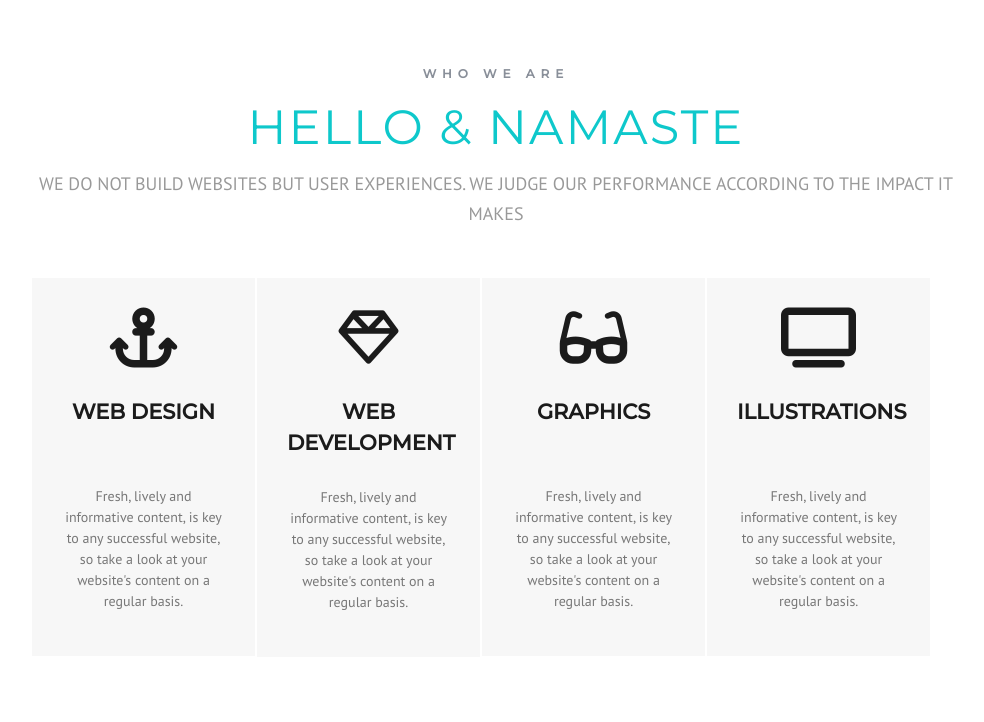
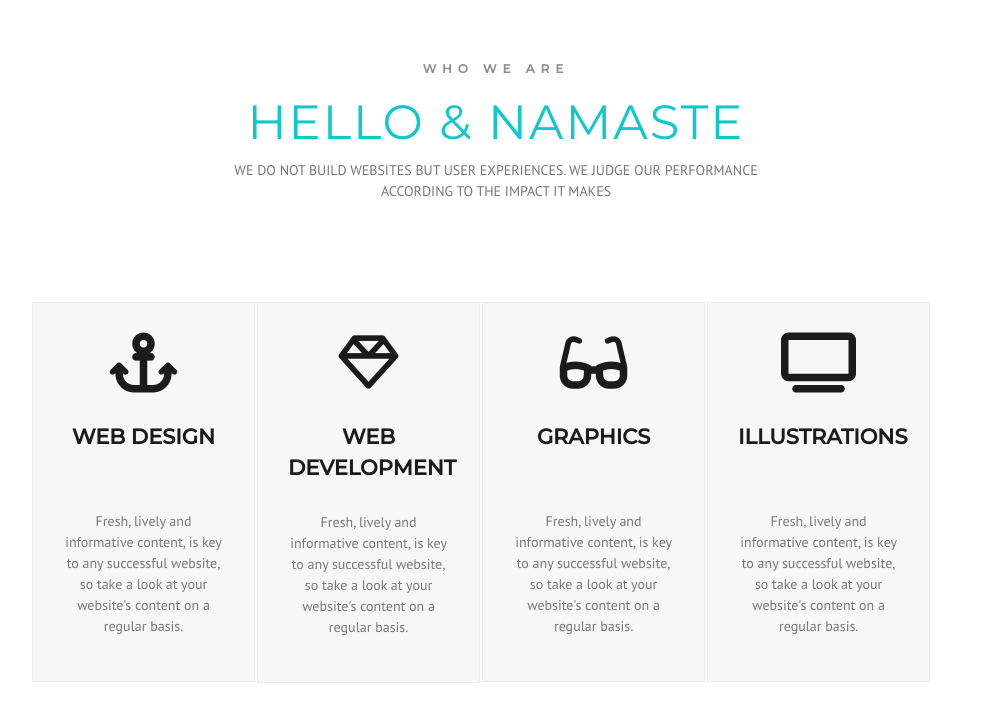
Before and after one commit to Anna-gif-ui/ht_css_4, a plain HTML site: page box-model/index.html in a window 1280 px wide. Shown: the whole page, without its empty margins (144-1128 px from the left). Drawn offline with Linux system fonts and the light colour scheme.

Commit message:
fixed namaste mistakes

```diff
--- a/box-model/css/styles.css
+++ b/box-model/css/styles.css
@@ -2,7 +2,8 @@
 @import url('https://fonts.googleapis.com/css?family=Montserrat:400,500|PT+Sans&display=swap');
 
 * {
-box-sizing: border-box}
+box-sizing: border-box;
+}
 
 /* html{
     font-size: 10px; */
@@ -19,6 +20,14 @@ body{
     max-width: 960px;
     padding: 15px;
 }
+
+.heading{
+    text-align: center;
+    text-transform: uppercase;
+    margin: 20px auto 50px;
+    max-width: 620px;
+    padding:20px;
+}
 .features {
     font-size: 0;
 }
@@ -32,7 +41,8 @@ body{
     text-align: center;
     vertical-align: middle;
     background-color: #f7f7f7;
-    border-color: 1px solid #ececec;
+    border: 1px solid #ececec;
+    transition: all .3s ease-in;
 }
 /* .features {
 display: flex;
@@ -57,13 +67,9 @@ align-items: center;
     color:#fff;
     background-color: #0ec8cb;
 }
-.text{
-    text-align: center;
-    text-transform: uppercase;
-    padding: 30px 0;
-}
 
-h2{
+
+h1{
     font-family: 'Montserrat', sans-serif;
     font-size: 48px;
     font-weight: normal;
@@ -97,24 +103,24 @@ section > p{
     vertical-align: middle;
     align-items: center;
     justify-content: center;
+    transition: all .3s ease-in;
 }
 
 .feature span{
     font-size: 60px;
     color: #1b1b1b;
-    }
+    transition: all .3s ease-in;
+}
 
 .feature:hover h4,
 .feature:focus h4,
 .feature:active h4{
-        color: #fff;
-    }
+    color: #fff;
+}
 
 .feature:hover span,
 .feature:focus span,
 .feature:active span{
     color: #fff;
+
 }
-* {
-    transition: opacity .3s ease-in;
-}
--- a/box-model/index.html
+++ b/box-model/index.html
@@ -9,13 +9,14 @@
     <script src="https://kit.fontawesome.com/0dd4081373.js" crossorigin="anonymous"></script>
 </head>
 <body>
-    <div>
+
+        <div class="heading">
+                <h5 class="subtitle">who we are</h5>
+                <h1>Hello & Namaste</h2>
+                <p>We do not build websites but user experiences. We judge our performance according to the impact it makes</p>
+        </div>
+    <main>
        <div class="container">
-           <section class="text">
-                <h5 class="subtitle">who we are</h5>
-                <h2>Hello & Namaste</h2>
-                <p>We do not build websites but user experiences. We judge our performance according to the impact it makes</p>
-           </section>
            <div class="features">
                <div class="feature">
                         <span class="fas fa-anchor"></span>
@@ -38,7 +39,8 @@
                    <p>Fresh, lively and informative content, is key to any successful website, so take a look at your website's content on a regular basis. </p>
                </div>
            </div>
+       </div>
 
-    </div>
+    </main>
 </body>
 </html>
```
Lines whose indentation alone changed are shown as unchanged.
